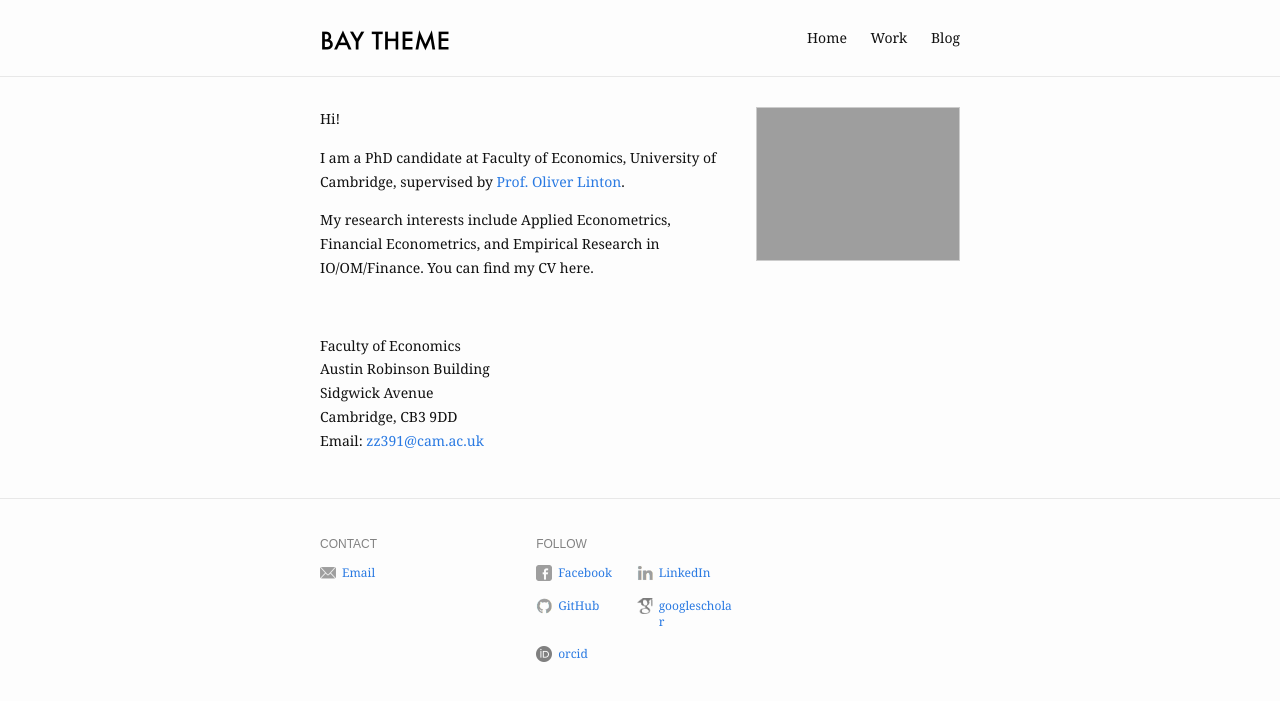
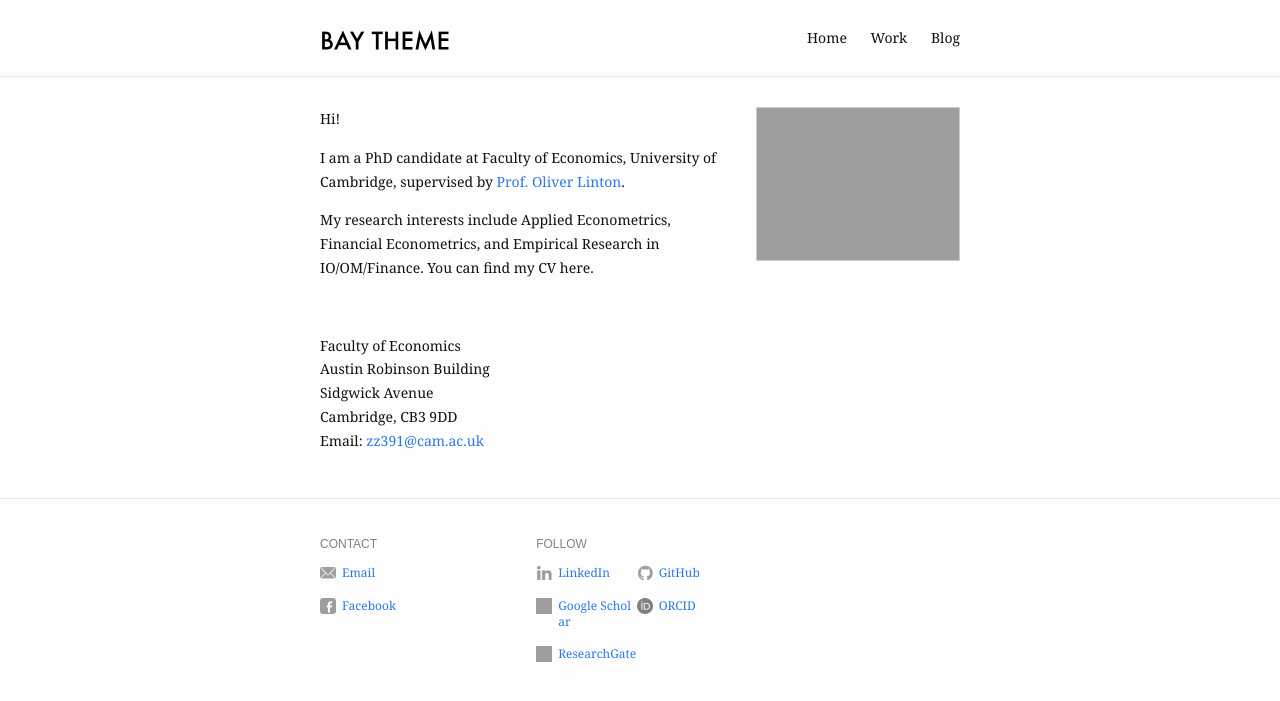
Before and after one commit to zhaocheng-zhang/zhaocheng-zhang.github.io, a Jekyll site: the page built from index.md, in a window 1280 px wide. Shown: the top 701 px of the page. Built offline with Jekyll 4.4.1, drawn with Linux system fonts in a browser that asks for light colours.

Commit message:
Update _config.yml

```diff
--- a/_config.yml
+++ b/_config.yml
@@ -22,6 +22,9 @@ footer:
     - type: email
       name: Email
       value: zz391@cam.ac.uk
+    - type: facebook
+      name: Facebook
+      link: http://facebook.com/profile.php?id=100004522427762
     #- type: wechat
     #  value: YourWeChatUsername
     #  link: "#"
@@ -30,15 +33,12 @@ footer:
     #  name: Twitter
     #  link: http://twitter.com/YourTwitterUsername
     #  username: "@YourTwitterUsername"
-    - type: facebook
-      name: Facebook
-      link: http://facebook.com/YourFacebookUsername
     - type: linkedin
       name: LinkedIn
-      link: http://linkedin.com/in/YourLinkedInUsername
+      link: http://linkedin.com/in/zhaocheng-jerry-zhang-51192ab5
     - type: github
       name: GitHub
-      link: http://github.com/YourGitHubUsername
+      link: http://github.com/zhaocheng-zhang
     #- type: dribbble
     #  name: Dribbble
     #  link: https://dribbble.com/YourDribbbleUsername
@@ -46,11 +46,14 @@ footer:
     #  name: RSS
     #  link: /feed.xml
     - type: googlescholar
-      name: googlescholar
-      link: https://scholar.google.com/
+      name: Google Scholar
+      link: https://scholar.google.com/citations?user=5U-TxWgAAAAJ&hl=en
     - type: orcid
-      name: orcid
+      name: ORCID
       link: http://orcid.org/0000-0001-8803-021X
+    - type: researchgate
+      name: ResearchGate
+      link: https://www.researchgate.net/profile/Zhaocheng-Zhang-4
 
 # Build settings
 markdown: kramdown
```
